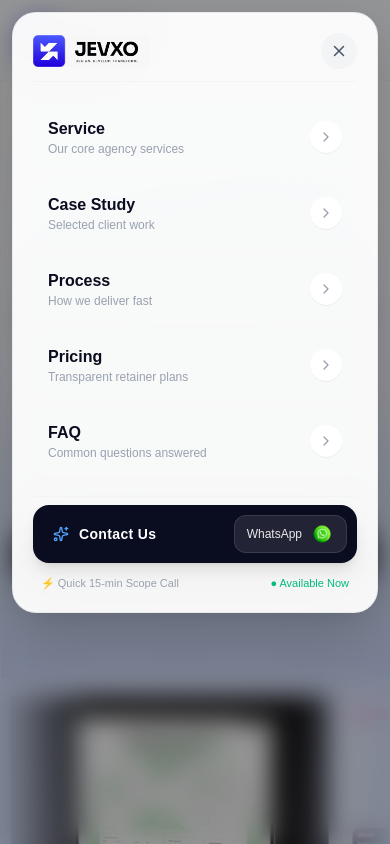
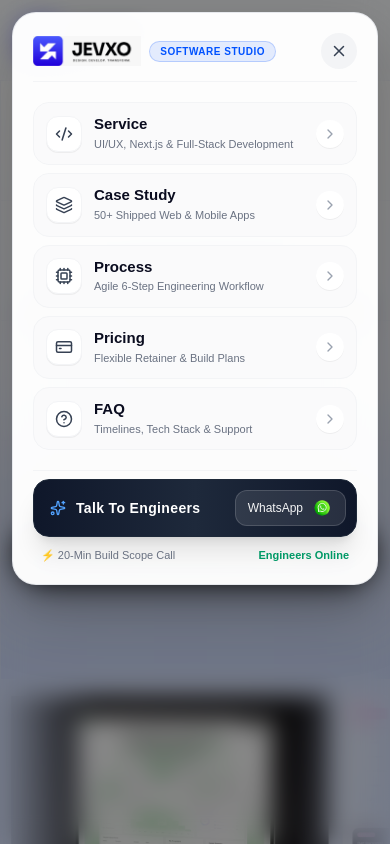
Before and after one commit to jevxo26/jevxo-frontend-new, a Next.js app: page / in a window 390 px wide. Both pictures are taken after a click on the button 348 px from the left and 40 px from the top of the page. Shown: the top 844 px of the page. Built offline with nearby package versions, Linux system fonts and the light colour scheme; a web font is replaced by a local one.

Commit message:
style: elevate mobile navbar menu to modern Software Studio aesthetic with tech icons, studio badge, and engineer CTA

```diff
--- a/app/components/landing/banner/Navbar.tsx
+++ b/app/components/landing/banner/Navbar.tsx
@@ -4,7 +4,7 @@ import { useState, useEffect } from "react";
 import Link from "next/link";
 import Image from "next/image";
 import { motion, AnimatePresence } from "framer-motion";
-import { Menu, X, ChevronRight, Sparkles } from "lucide-react";
+import { Menu, X, ChevronRight, Sparkles, Code2, Layers, Cpu, CreditCard, HelpCircle } from "lucide-react";
 
 export default function Navbar() {
   const [isScrolled, setIsScrolled] = useState(false);
@@ -29,11 +29,36 @@ export default function Navbar() {
   }, [mobileMenuOpen]);
 
   const navLinks = [
-    { name: "Service", href: "#service", desc: "Our core agency services" },
-    { name: "Case Study", href: "#case-study", desc: "Selected client work" },
-    { name: "Process", href: "#process", desc: "How we deliver fast" },
-    { name: "Pricing", href: "#pricing", desc: "Transparent retainer plans" },
-    { name: "FAQ", href: "#faq", desc: "Common questions answered" },
+    {
+      name: "Service",
+      href: "#service",
+      desc: "UI/UX, Next.js & Full-Stack Development",
+      icon: Code2
+    },
+    {
+      name: "Case Study",
+      href: "#case-study",
+      desc: "50+ Shipped Web & Mobile Apps",
+      icon: Layers
+    },
+    {
+      name: "Process",
+      href: "#process",
+      desc: "Agile 6-Step Engineering Workflow",
+      icon: Cpu
+    },
+    {
+      name: "Pricing",
+      href: "#pricing",
+      desc: "Flexible Retainer & Build Plans",
+      icon: CreditCard
+    },
+    {
+      name: "FAQ",
+      href: "#faq",
+      desc: "Timelines, Tech Stack & Support",
+      icon: HelpCircle
+    },
   ];
 
   return (
@@ -92,7 +117,7 @@ export default function Navbar() {
           {/* Mobile Menu Button */}
           <button
             onClick={() => setMobileMenuOpen(!mobileMenuOpen)}
-            className="md:hidden w-10 h-10 rounded-2xl bg-white border border-gray-200/80 shadow-xs flex items-center justify-center text-gray-900 active:scale-95 transition-all"
+            className="md:hidden w-10 h-10 rounded-2xl bg-white border border-gray-200/90 shadow-xs flex items-center justify-center text-gray-900 active:scale-95 transition-all"
             aria-label="Toggle Menu"
           >
             {mobileMenuOpen ? (
@@ -114,7 +139,7 @@ export default function Navbar() {
               animate={{ opacity: 1 }}
               exit={{ opacity: 0 }}
               onClick={() => setMobileMenuOpen(false)}
-              className="fixed inset-0 bg-black/40 backdrop-blur-md z-40 md:hidden"
+              className="fixed inset-0 bg-black/45 backdrop-blur-md z-40 md:hidden"
             />
 
             {/* Mobile Drawer Container */}
@@ -123,88 +148,106 @@ export default function Navbar() {
               animate={{ opacity: 1, y: 0, scale: 1 }}
               exit={{ opacity: 0, y: -20, scale: 0.96 }}
               transition={{ duration: 0.25, ease: [0.16, 1, 0.3, 1] }}
-              className="fixed top-3 inset-x-3 z-50 md:hidden bg-white/95 backdrop-blur-2xl border border-gray-200/80 rounded-3xl p-5 shadow-[0_20px_60px_rgba(0,0,0,0.2)] flex flex-col gap-4 max-h-[92vh] overflow-y-auto"
+              className="fixed top-3 inset-x-3 z-50 md:hidden bg-white/98 backdrop-blur-2xl border border-gray-200/90 rounded-3xl p-5 shadow-[0_24px_70px_rgba(0,0,0,0.22)] flex flex-col gap-4 max-h-[92vh] overflow-y-auto"
             >
-              {/* Header inside Menu Drawer */}
+              {/* Header inside Menu Drawer with Software Studio Pill */}
               <div className="flex items-center justify-between pb-3 border-b border-gray-100">
+                <div className="flex items-center gap-2">
                   <Link href="/" onClick={() => setMobileMenuOpen(false)}>
                     <Image
                       src="/logo1.jpeg"
                       alt="JEVXO Logo"
-                    width={130}
-                    height={36}
-                    className="h-8 w-auto object-contain"
+                      width={120}
+                      height={34}
+                      className="h-7.5 w-auto object-contain"
                     />
                   </Link>
+                  <span className="text-[10px] font-semibold tracking-wider text-[#0052FF] bg-[#0052FF]/10 px-2.5 py-0.5 rounded-full uppercase border border-[#0052FF]/20">
+                    Software Studio
+                  </span>
+                </div>
 
                 <button
                   onClick={() => setMobileMenuOpen(false)}
-                  className="w-9 h-9 rounded-full bg-gray-100 flex items-center justify-center text-gray-600 hover:bg-gray-200 transition-colors"
+                  className="w-9 h-9 rounded-full bg-gray-100 flex items-center justify-center text-gray-700 hover:bg-gray-200 transition-colors"
                 >
                   <X className="w-4.5 h-4.5" />
                 </button>
               </div>
 
-              {/* Navigation Links */}
-              <div className="flex flex-col gap-1.5 py-1">
-                {navLinks.map((link, idx) => (
+              {/* Navigation Links with Software Icons & Subtexts */}
+              <div className="flex flex-col gap-2 py-1">
+                {navLinks.map((link, idx) => {
+                  const Icon = link.icon;
+                  return (
                     <motion.div
                       key={link.name}
                       initial={{ opacity: 0, x: -10 }}
                       animate={{ opacity: 1, x: 0 }}
-                    transition={{ delay: 0.05 * idx }}
+                      transition={{ delay: 0.04 * idx }}
                     >
                       <Link
                         href={link.href}
                         onClick={() => setMobileMenuOpen(false)}
-                      className="group flex items-center justify-between p-3.5 rounded-2xl bg-gray-50/60 hover:bg-blue-50/60 border border-transparent hover:border-blue-100 transition-all duration-200"
+                        className="group flex items-center justify-between p-3 sm:p-3.5 rounded-2xl bg-gray-50/70 hover:bg-blue-50/70 border border-gray-100 hover:border-blue-200 transition-all duration-200"
                       >
+                        <div className="flex items-center gap-3">
+                          <div className="w-9 h-9 rounded-xl bg-white border border-gray-100 shadow-2xs flex items-center justify-center text-gray-700 group-hover:text-[#0052FF] group-hover:border-blue-200 transition-colors shrink-0">
+                            <Icon className="w-4.5 h-4.5" strokeWidth={2} />
+                          </div>
                           <div className="flex flex-col">
-                        <span className="text-base font-semibold text-[#0a0c1f] group-hover:text-[#0052FF] transition-colors">
+                            <span className="text-[15px] font-semibold text-[#0a0c1f] group-hover:text-[#0052FF] transition-colors leading-tight">
                               {link.name}
                             </span>
-                        <span className="text-xs text-gray-400 font-normal">
+                            <span className="text-[11px] text-gray-500 font-normal mt-0.5">
                               {link.desc}
                             </span>
                           </div>
-                      <div className="w-8 h-8 rounded-full bg-white flex items-center justify-center text-gray-400 group-hover:text-[#0052FF] group-hover:translate-x-1 transition-all shadow-2xs">
+                        </div>
+
+                        <div className="w-7 h-7 rounded-full bg-white flex items-center justify-center text-gray-400 group-hover:text-[#0052FF] group-hover:translate-x-1 transition-all shadow-2xs shrink-0">
                           <ChevronRight className="w-4 h-4" />
                         </div>
                       </Link>
                     </motion.div>
-                ))}
+                  );
+                })}
               </div>
 
-              {/* Premium Contact Us CTA Button at bottom of Mobile Drawer */}
-              <div className="pt-2 border-t border-gray-100 flex flex-col gap-3">
+              {/* Software Studio WhatsApp Contact CTA */}
+              <div className="pt-2 border-t border-gray-100 flex flex-col gap-2.5">
                 <Link
                   href="#contact"
                   onClick={() => setMobileMenuOpen(false)}
-                  className="w-full flex items-center justify-between bg-[#0a0c1f] active:bg-black text-white p-2.5 pl-5 rounded-2xl shadow-lg transition-all duration-200 group"
+                  className="w-full flex items-center justify-between bg-gradient-to-r from-[#0f172a] via-[#1e293b] to-[#0f172a] active:scale-[0.99] text-white p-2.5 pl-4 rounded-2xl shadow-xl transition-all duration-200 border border-gray-800 group"
                 >
                   <div className="flex items-center gap-2.5">
                     <Sparkles className="w-4 h-4 text-blue-400" />
                     <span className="font-semibold text-sm tracking-wide">
-                      Contact Us
+                      Talk To Engineers
                     </span>
                   </div>
-                  <div className="flex items-center gap-2 bg-white/10 px-3 py-1.5 rounded-xl border border-white/10">
-                    <span className="text-xs font-medium text-white/90">WhatsApp</span>
-                    <div className="w-6 h-6 rounded-full overflow-hidden shrink-0">
+
+                  <div className="flex items-center gap-2 bg-white/10 px-3 py-1.5 rounded-xl border border-white/15">
+                    <span className="text-xs font-medium text-white/95">WhatsApp</span>
+                    <div className="w-5.5 h-5.5 rounded-full overflow-hidden shrink-0">
                       <Image
                         src="/whatsapp.png"
                         alt="WhatsApp"
-                        width={24}
-                        height={24}
+                        width={22}
+                        height={22}
                         className="w-full h-full object-cover"
                       />
                     </div>
                   </div>
                 </Link>
 
-                <div className="flex items-center justify-between px-2 text-[11px] text-gray-400 font-normal">
-                  <span>⚡ Quick 15-min Scope Call</span>
-                  <span className="text-emerald-500 font-medium">● Available Now</span>
+                <div className="flex items-center justify-between px-2 text-[11px] text-gray-500 font-normal">
+                  <span>⚡ 20-Min Build Scope Call</span>
+                  <span className="text-emerald-600 font-semibold flex items-center gap-1">
+                    <span className="w-1.5 h-1.5 rounded-full bg-emerald-500 animate-ping inline-block" />
+                    Engineers Online
+                  </span>
                 </div>
               </div>
             </motion.div>
```
Lines whose indentation alone changed are shown as unchanged.
